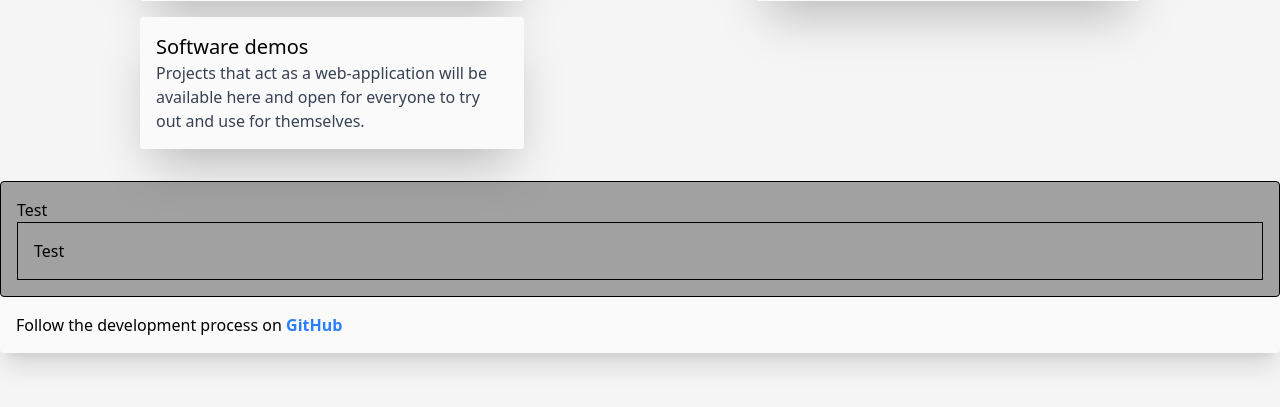
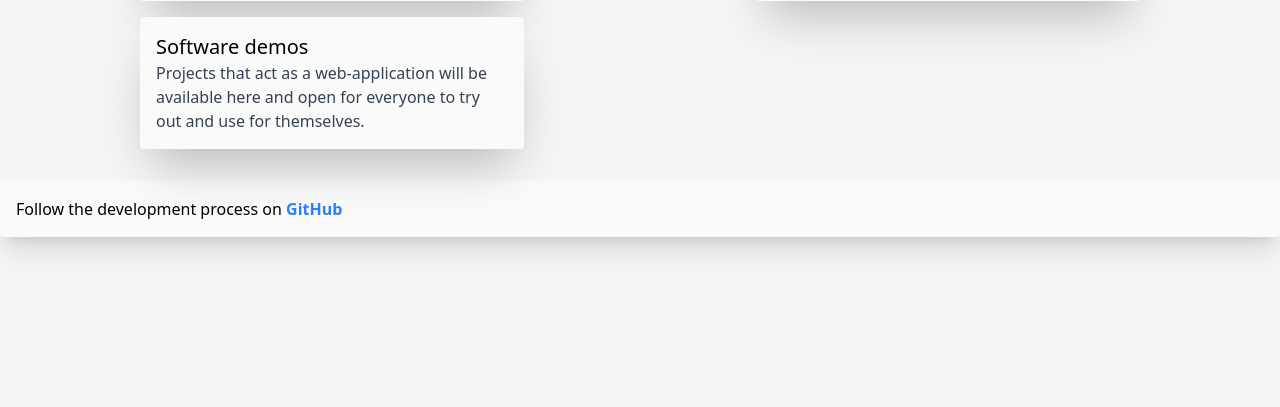
Before and after one commit to LuisSchuimer/thebrainrot.blog, a Flask app: page / in a window 1280 px wide. Shown: the part 303-710 px from the top of the page. Run offline with Flask 3, Linux system fonts and the light colour scheme; style sheets or scripts are compiled from the project's sources.

Commit message:
fix(html): left in test code removed

```diff
--- a/src/thebrainrot_blog/templates/index.html
+++ b/src/thebrainrot_blog/templates/index.html
@@ -57,13 +57,6 @@
             </div>
         </div>
 
-        <div class="p-4 bg-neutral-400 border border-solid rounded">
-            Test
-            <div class="p-4 bg-neutral-400 border border-solid">
-                Test
-            </div>
-        </div>
-
         <div class="w-full p-4 bg-neutral-50 rounded shadow-xl bottom-0">
             <p>Follow the development process on <a
                     class="font-bold text-blue-500"
```
